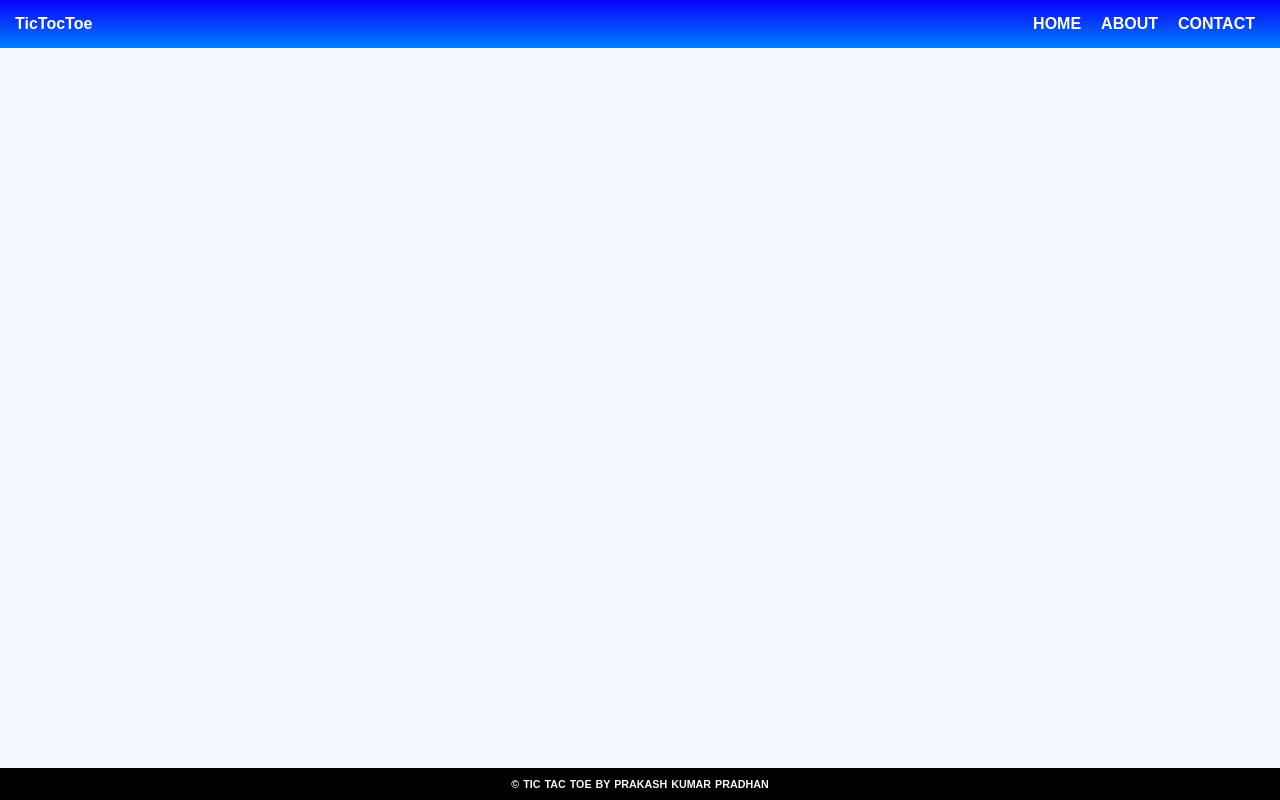
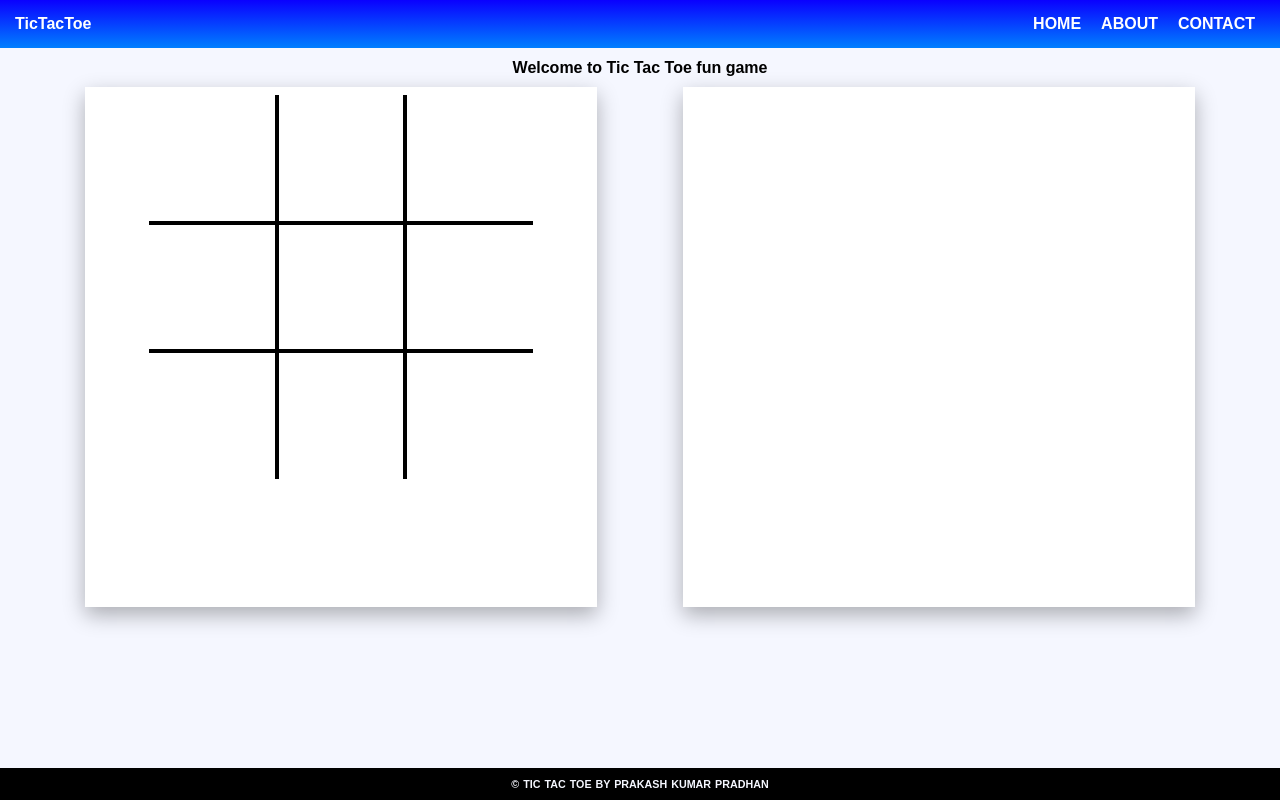
Before and after one commit to Prakash-pkp/tic-tac-toe, a plain HTML site: page index.html in a window 1280 px wide. Drawn offline with Linux system fonts and the light colour scheme.

Commit message:
Playing are design

```diff
--- a/index.html
+++ b/index.html
@@ -9,7 +9,7 @@
 <body>
     <header class="header">
         <nav>
-            <a href="#">TicTocToe</a>
+            <a href="#">TicTacToe</a>
             <ul>
                 <li><a href="#">HOME</a></li>
                 <li><a href="#">ABOUT</a></li>
@@ -19,9 +19,23 @@
     </header>
 
     <main class="main-container">
+        <h4 class="head-text">
+            Welcome to Tic Tac Toe fun game
+        </h4>
         <div class="container">
             <section class="game-area">
-
+                <div class="game-block">
+                    <!-- <div class="line"></div> -->
+                    <div class="box bt-0 bl-0"><span class="boxtext"></span></div>
+                    <div class="box bt-0"><span class="boxtext"></span></div>
+                    <div class="box bt-0 br-0"><span class="boxtext"></span></div>
+                    <div class="box bl-0"><span class="boxtext"></span></div>
+                    <div class="box"><span class="boxtext"></span></div>
+                    <div class="box br-0"><span class="boxtext"></span></div>
+                    <div class="box bl-0 bb-0"><span class="boxtext"></span></div>
+                    <div class="box bb-0"><span class="boxtext"></span></div>
+                    <div class="box bb-0 br-0"><span class="boxtext"></span></div>
+                </div>
             </section>
             <section class="game-area">
 
--- a/style.css
+++ b/style.css
@@ -49,7 +49,63 @@ li{
     margin-left: 10px;
     margin-right: 10px;
   }
+  .head-text{
+    font-weight: 700;
+    text-align: center;
+    padding: 10px;
+  }
+.main-container{
+  margin-top: 1px;
+}
+  .container{
+    display: flex;
+    justify-content: space-evenly;
+    align-items: center;
+  }
+  .container .game-area{
+    /* border: 2px solid #000000; */
+    width: 40%;
+    height: 65vh;
+    background: #ffffff;
+    box-shadow: 0px 8px 20px rgba(0, 0, 0, 0.3);
+  }
 
+  .game-block{
+    margin-top: 8px;
+    display: grid;
+    grid-template-rows: repeat(3, 10vw);
+    grid-template-columns: repeat(3, 10vw);
+    font-family: 'Roboto', sans-serif;
+    position: relative;
+    justify-content: center;
+  }
+  .box{
+    border: 2px solid black;
+    font-size: 8vw;
+    cursor: pointer;
+    display: flex;
+    justify-content: center;
+    align-items: center;
+}
+.box:hover{
+  background-color: rgb(181, 175, 189);
+}
+.br-0{
+  border-right: 0;
+
+}
+
+.bl-0{
+  border-left: 0;
+}
+
+.bt-0{
+  border-top: 0;
+}
+
+.bb-0{
+  border-bottom: 0;
+}
   footer {
     background-color: #000000;
     padding-top: 10px;
```
